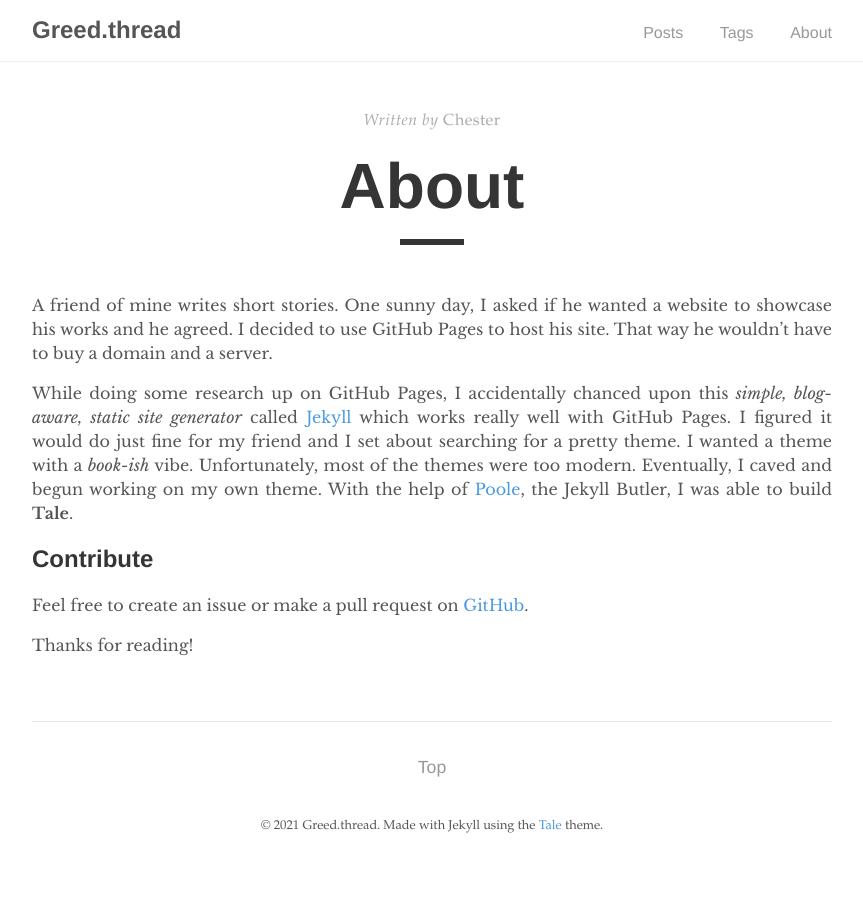
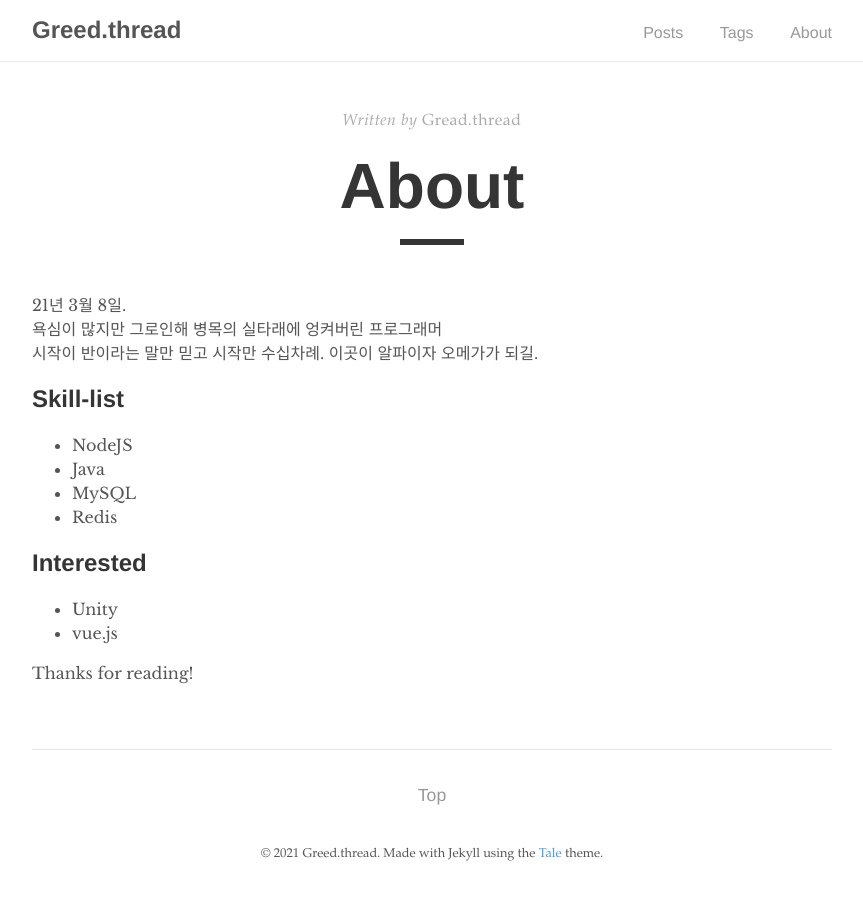
Before and after one commit to greedThread/greedthread.github.io, a Jekyll site: the page built from _pages/about.md, in a window 1280 px wide. Shown: the whole page, without its empty margins (208-1071 px from the left). Built offline with Jekyll 4.4.1, drawn with Linux system fonts in a browser that asks for light colours.

Commit message:
- about change.

```diff
--- a/_pages/about.md
+++ b/_pages/about.md
@@ -1,15 +1,22 @@
 ---
 layout: post
 title: "About"
-author: "Chester"
+author: "Gread.thread"
 permalink: /about/
 ---
 
-A friend of mine writes short stories. One sunny day, I asked if he wanted a website to showcase his works and he agreed. I decided to use GitHub Pages to host his site. That way he wouldn't have to buy a domain and a server.
+21년 3월 8일.
+욕심이 많지만 그로인해 병목의 실타래에 엉켜버린 프로그래머
+시작이 반이라는 말만 믿고 시작만 수십차례. 이곳이 알파이자 오메가가 되길.
 
-While doing some research up on GitHub Pages, I accidentally chanced upon this _simple, blog-aware, static site generator_ called [Jekyll](https://jekyllrb.com/) which works really well with GitHub Pages. I figured it would do just fine for my friend and I set about searching for a pretty theme. I wanted a theme with a _book-ish_ vibe. Unfortunately, most of the themes were too modern. Eventually, I caved and begun working on my own theme. With the help of [Poole](https://github.com/poole/poole), the Jekyll Butler, I was able to build **Tale**.
+## Skill-list
+- NodeJS
+- Java
+- MySQL
+- Redis
 
-## Contribute
-Feel free to create an issue or make a pull request on [GitHub](https://github.com/chesterhow/tale).
+## Interested
+- Unity
+- vue.js
 
 Thanks for reading!
```
